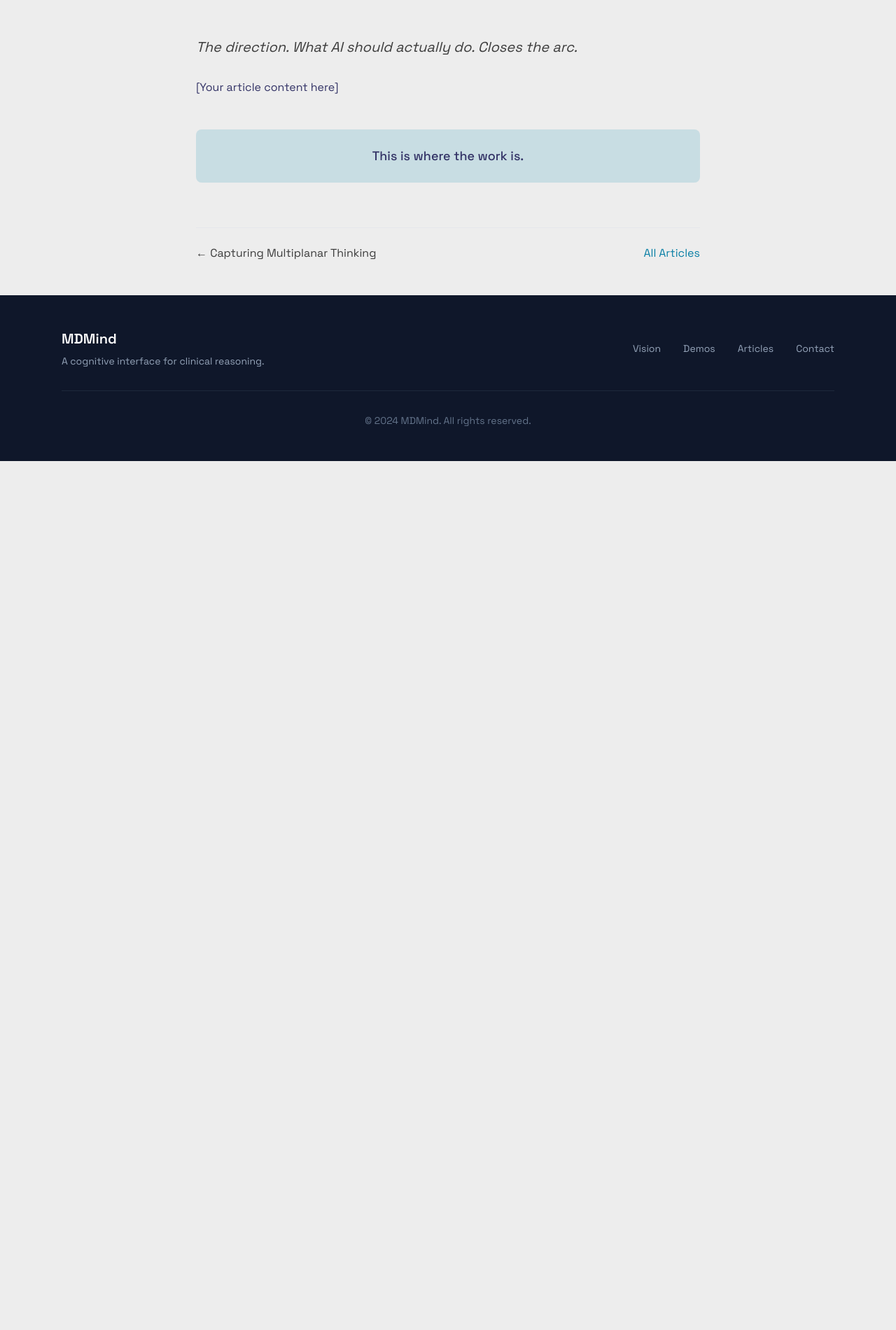
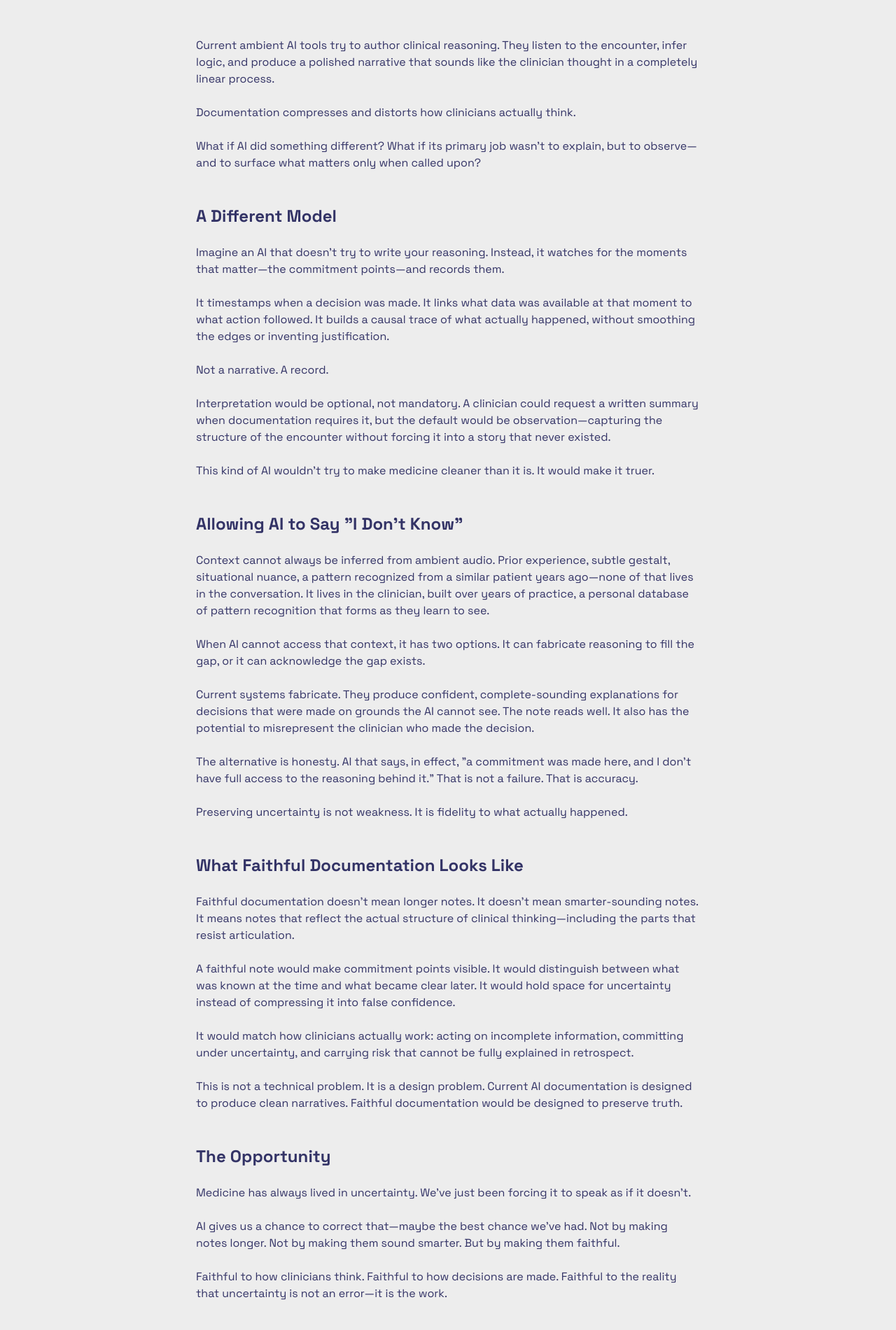
Before and after one commit to arbroadbent/themdmind, a Next.js app: page /en/articles/faithful-documentation in a window 1280 px wide. Shown: the part 379-2280 px from the top of the page at 70% size. Before the commit the page ends 1038 px from the top, so only its background shows below. Built offline with nearby package versions, Linux system fonts and the light colour scheme.

Commit message:
Update page.tsx

```diff
--- a/src/app/[locale]/articles/faithful-documentation/page.tsx
+++ b/src/app/[locale]/articles/faithful-documentation/page.tsx
@@ -3,24 +3,102 @@ import ArticleLayout from '../../components/ArticleLayout'
 export default function Article5() {
   return (
     <ArticleLayout
-      title="Faithful Documentation: A Different Model for AI in Medicine"
+      title="The Moments That Matter: A Different Model for AI Use in Documentation"
       seriesPart={5}
       seriesTotal={5}
       prevArticle={{
         title: "Capturing Multiplanar Thinking",
         slug: "capturing-multiplanar-thinking"
       }}
-      // No nextArticle — this closes the arc
     >
-      <p className="text-xl text-text-secondary mb-8 italic">
-        The direction. What AI should actually do. Closes the arc.
+      <p className="mb-6">
+        Current ambient AI tools try to author clinical reasoning. They listen to the encounter, infer logic, and produce a polished narrative that sounds like the clinician thought in a completely linear process.
       </p>
 
-      <p>
-        [Your article content here]
+      <p className="mb-6">
+        Documentation compresses and distorts how clinicians actually think.
       </p>
 
-      {/* Final closing line */}
+      <p className="mb-6">
+        What if AI did something different? What if its primary job wasn&apos;t to explain, but to observe—and to surface what matters only when called upon?
+      </p>
+
+      <h2 className="text-2xl font-bold text-primary mt-12 mb-6">A Different Model</h2>
+
+      <p className="mb-6">
+        Imagine an AI that doesn&apos;t try to write your reasoning. Instead, it watches for the moments that matter—the commitment points—and records them.
+      </p>
+
+      <p className="mb-6">
+        It timestamps when a decision was made. It links what data was available at that moment to what action followed. It builds a causal trace of what actually happened, without smoothing the edges or inventing justification.
+      </p>
+
+      <p className="mb-6">
+        Not a narrative. A record.
+      </p>
+
+      <p className="mb-6">
+        Interpretation would be optional, not mandatory. A clinician could request a written summary when documentation requires it, but the default would be observation—capturing the structure of the encounter without forcing it into a story that never existed.
+      </p>
+
+      <p className="mb-6">
+        This kind of AI wouldn&apos;t try to make medicine cleaner than it is. It would make it truer.
+      </p>
+
+      <h2 className="text-2xl font-bold text-primary mt-12 mb-6">Allowing AI to Say &quot;I Don&apos;t Know&quot;</h2>
+
+      <p className="mb-6">
+        Context cannot always be inferred from ambient audio. Prior experience, subtle gestalt, situational nuance, a pattern recognized from a similar patient years ago—none of that lives in the conversation. It lives in the clinician, built over years of practice, a personal database of pattern recognition that forms as they learn to see.
+      </p>
+
+      <p className="mb-6">
+        When AI cannot access that context, it has two options. It can fabricate reasoning to fill the gap, or it can acknowledge the gap exists.
+      </p>
+
+      <p className="mb-6">
+        Current systems fabricate. They produce confident, complete-sounding explanations for decisions that were made on grounds the AI cannot see. The note reads well. It also has the potential to misrepresent the clinician who made the decision.
+      </p>
+
+      <p className="mb-6">
+        The alternative is honesty. AI that says, in effect, &quot;a commitment was made here, and I don&apos;t have full access to the reasoning behind it.&quot; That is not a failure. That is accuracy.
+      </p>
+
+      <p className="mb-6">
+        Preserving uncertainty is not weakness. It is fidelity to what actually happened.
+      </p>
+
+      <h2 className="text-2xl font-bold text-primary mt-12 mb-6">What Faithful Documentation Looks Like</h2>
+
+      <p className="mb-6">
+        Faithful documentation doesn&apos;t mean longer notes. It doesn&apos;t mean smarter-sounding notes. It means notes that reflect the actual structure of clinical thinking—including the parts that resist articulation.
+      </p>
+
+      <p className="mb-6">
+        A faithful note would make commitment points visible. It would distinguish between what was known at the time and what became clear later. It would hold space for uncertainty instead of compressing it into false confidence.
+      </p>
+
+      <p className="mb-6">
+        It would match how clinicians actually work: acting on incomplete information, committing under uncertainty, and carrying risk that cannot be fully explained in retrospect.
+      </p>
+
+      <p className="mb-6">
+        This is not a technical problem. It is a design problem. Current AI documentation is designed to produce clean narratives. Faithful documentation would be designed to preserve truth.
+      </p>
+
+      <h2 className="text-2xl font-bold text-primary mt-12 mb-6">The Opportunity</h2>
+
+      <p className="mb-6">
+        Medicine has always lived in uncertainty. We&apos;ve just been forcing it to speak as if it doesn&apos;t.
+      </p>
+
+      <p className="mb-6">
+        AI gives us a chance to correct that—maybe the best chance we&apos;ve had. Not by making notes longer. Not by making them sound smarter. But by making them faithful.
+      </p>
+
+      <p className="mb-6">
+        Faithful to how clinicians think. Faithful to how decisions are made. Faithful to the reality that uncertainty is not an error—it is the work.
+      </p>
+
       <p className="mt-12 p-6 bg-background-secondary rounded-lg text-center text-lg font-medium text-primary">
         This is where the work is.
       </p>
```
